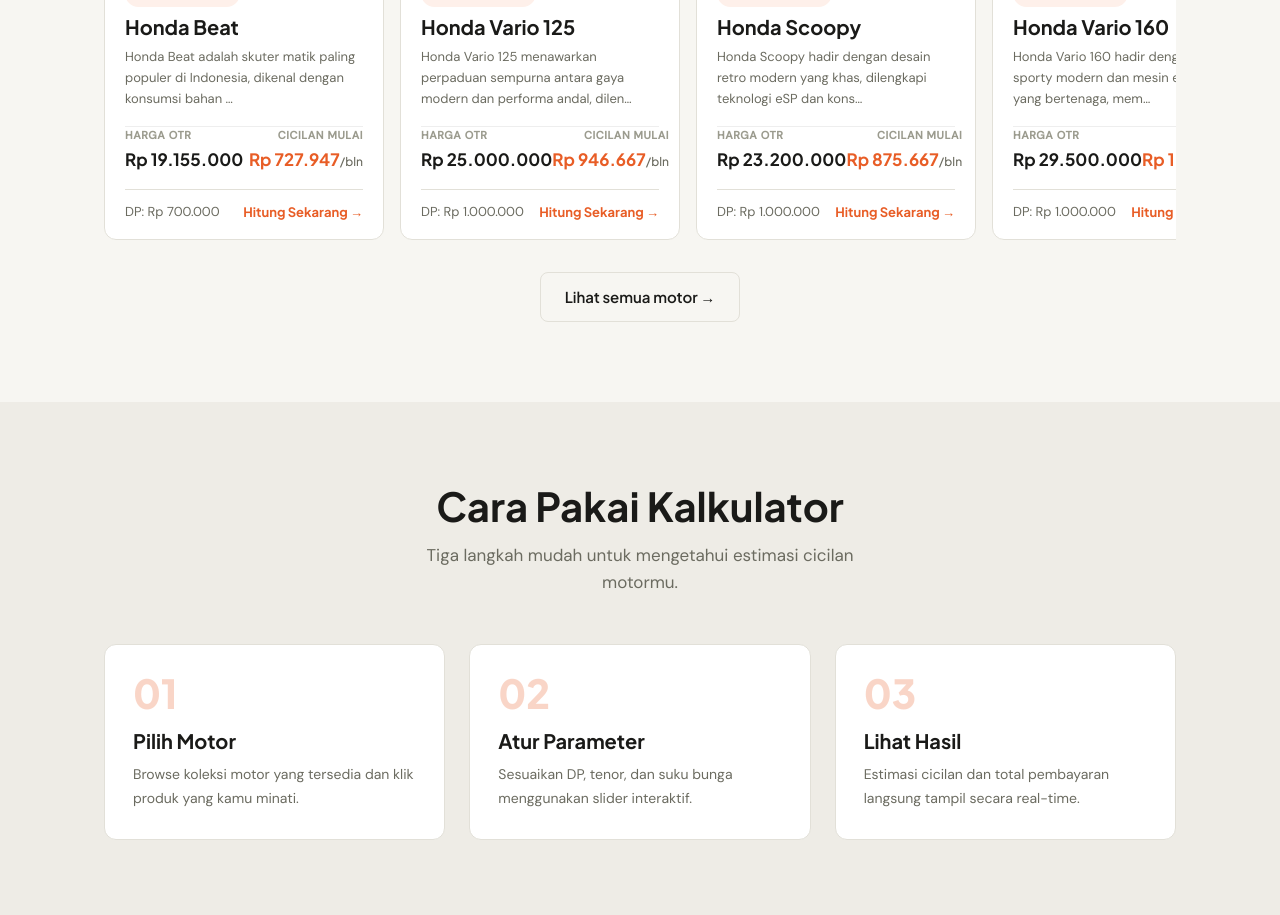
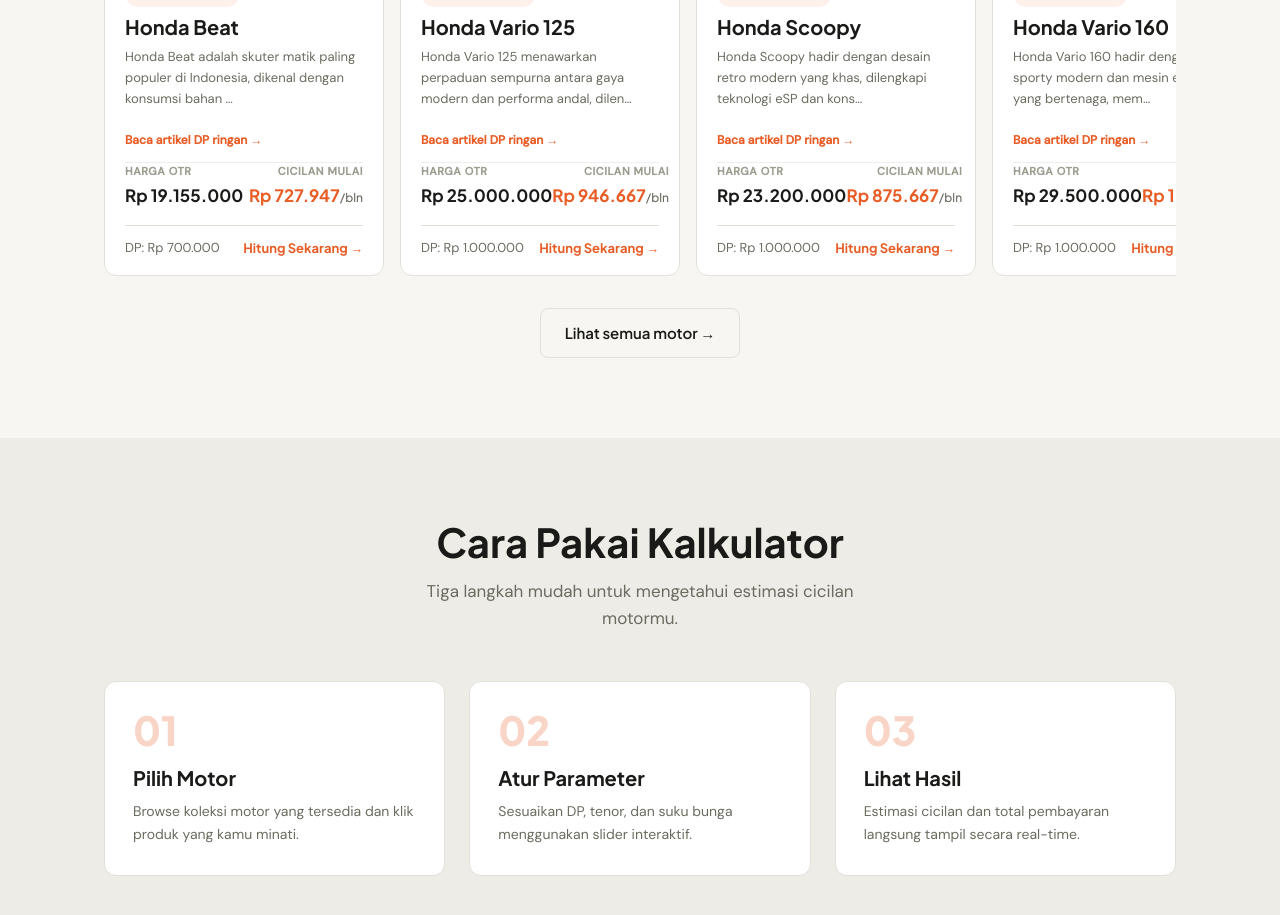
Before and after one commit to Andrenurdiansyah/simulasikreditmu, a Next.js app: page / in a window 1280 px wide. Shown: the part 1120-2035 px from the top of the page. Built offline with nearby package versions, Linux system fonts and the light colour scheme.

Commit message:
add artikel link

```diff
--- a/components/Card.tsx
+++ b/components/Card.tsx
@@ -62,6 +62,20 @@
           </span>
           <h3 style={styles.name}>{product.name}</h3>
           <p style={styles.desc}>{product.description.slice(0, 90)}…</p>
+
+          {/* LINK ARTIKEL SEO */}
+<Link
+  href={`/artikel/${product.slug}-dp-ringan-cicilan-murah`}
+  style={{
+    fontSize: 12,
+    color: "var(--accent)",
+    fontWeight: 600,
+    display: "inline-block",
+    marginBottom: 12,
+  }}
+>
+  Baca artikel DP ringan →
+</Link>
 
           <hr style={styles.sep} />
 
```
